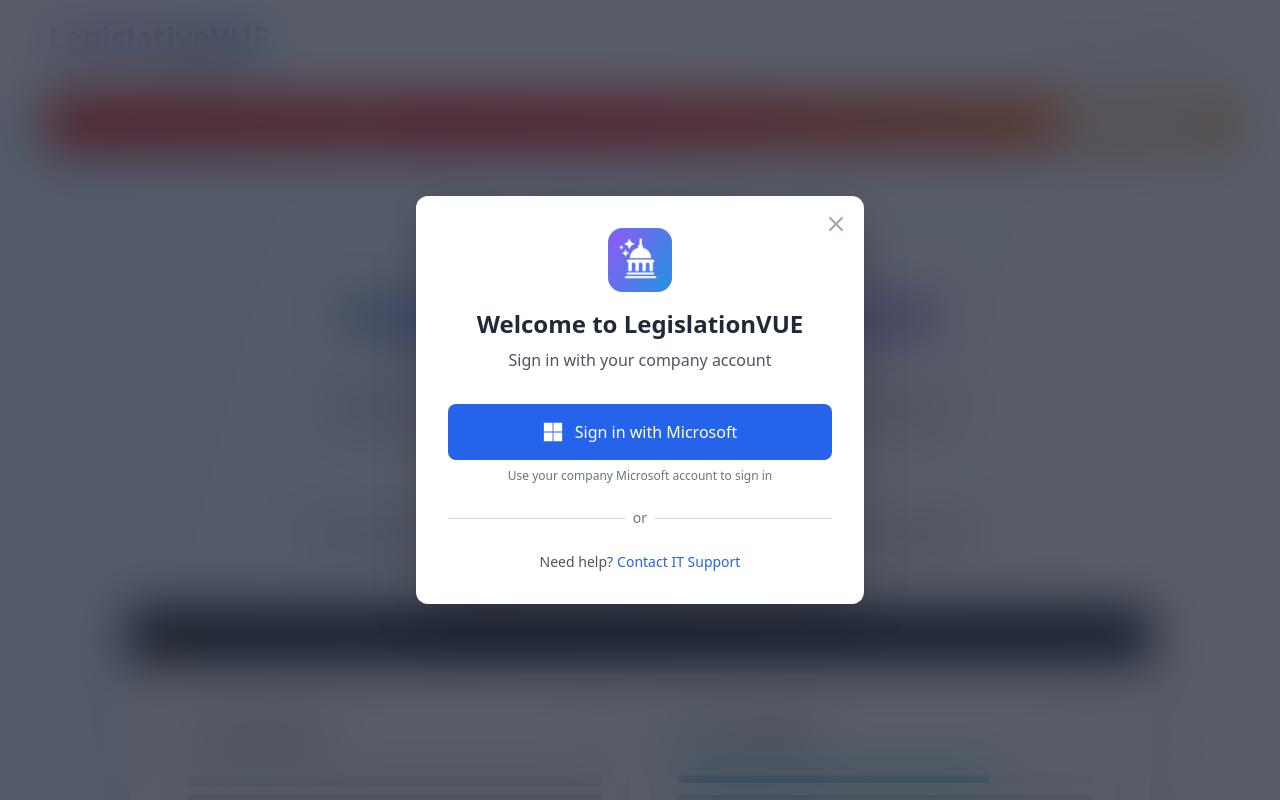
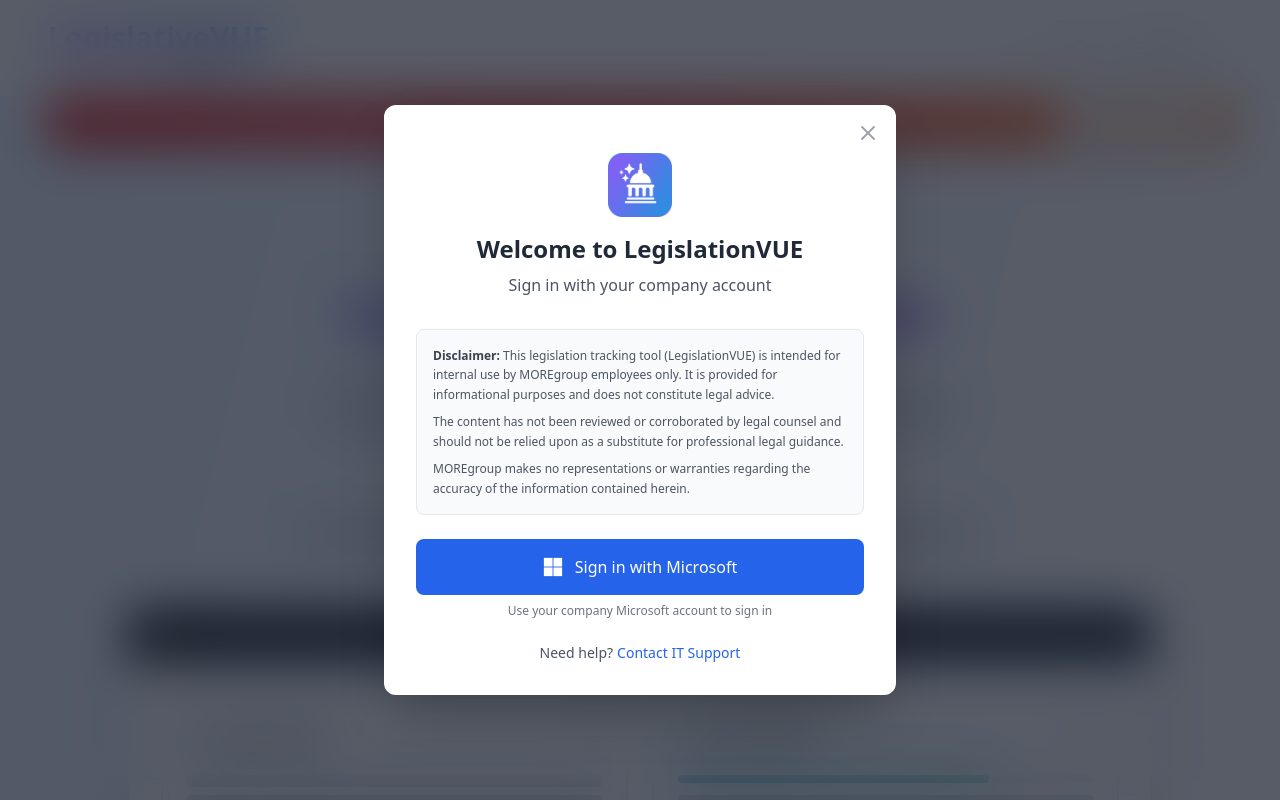
Before and after one commit to d4vid4nderson/leg_VUE, a React (Vite) app in the folder frontend/: page / in a window 1280 px wide. Shown: the top 800 px of the page. Built offline with nearby package versions, Linux system fonts and the light colour scheme.

Commit message:
DAVID_DRKMD05

```diff
--- a/frontend/src/components/AzureADLoginModal.jsx
+++ b/frontend/src/components/AzureADLoginModal.jsx
@@ -307,7 +307,7 @@
       ></div>
 
       {/* Modal Content */}
-      <div className="relative z-10 bg-white dark:bg-dark-bg-secondary rounded-xl shadow-2xl max-w-md w-full max-h-[90vh] overflow-y-auto">
+      <div className="relative z-10 bg-white dark:bg-dark-bg-secondary rounded-xl shadow-2xl max-w-lg w-full max-h-[90vh] overflow-y-auto">
         {/* Close button */}
         <button
           onClick={onClose}
@@ -318,7 +318,7 @@
         </button>
 
         {/* Login Card */}
-        <div className="p-8">
+        <div className="px-8 pt-12 pb-8">
           <div className="text-center mb-8">
             {/* Image Logo */}
             <div className="w-16 h-16 mx-auto mb-4 flex items-center justify-center">
@@ -332,6 +332,19 @@
               Welcome to LegislationVUE
             </h2>
             <p className="text-gray-600 dark:text-dark-text-secondary">Sign in with your company account</p>
+          </div>
+
+          {/* Disclaimer */}
+          <div className="mb-6 p-4 bg-gray-50 dark:bg-gray-800/50 rounded-lg border border-gray-200 dark:border-gray-700">
+            <p className="text-xs text-gray-600 dark:text-gray-400 leading-relaxed">
+              <strong className="text-gray-700 dark:text-gray-300">Disclaimer:</strong> This legislation tracking tool (LegislationVUE) is intended for internal use by MOREgroup employees only. It is provided for informational purposes and does not constitute legal advice.
+            </p>
+            <p className="text-xs text-gray-600 dark:text-gray-400 leading-relaxed mt-2">
+              The content has not been reviewed or corroborated by legal counsel and should not be relied upon as a substitute for professional legal guidance.
+            </p>
+            <p className="text-xs text-gray-600 dark:text-gray-400 leading-relaxed mt-2">
+              MOREgroup makes no representations or warranties regarding the accuracy of the information contained herein.
+            </p>
           </div>
 
           {/* Azure AD Error Messages */}
@@ -380,16 +393,6 @@
               <p className="text-xs text-gray-500 dark:text-dark-text-secondary text-center mt-2">
                 Use your company Microsoft account to sign in
               </p>
-
-              {/* Divider */}
-              <div className="relative my-6">
-                <div className="absolute inset-0 flex items-center">
-                  <div className="w-full border-t border-gray-300 dark:border-dark-border"></div>
-                </div>
-                <div className="relative flex justify-center text-sm">
-                  <span className="px-2 bg-white dark:bg-dark-bg-secondary text-gray-500 dark:text-dark-text-secondary">or</span>
-                </div>
-              </div>
             </div>
           ) : (
             // Show message if Azure AD not configured
@@ -513,8 +516,9 @@
 )}
 */}
 
+
           {/* Footer Links */}
-          <div className="mt-6 text-center">
+          <div className="mt-2 text-center">
             <p className="text-sm text-gray-600 dark:text-dark-text-secondary">
               Need help?
               <a
```
